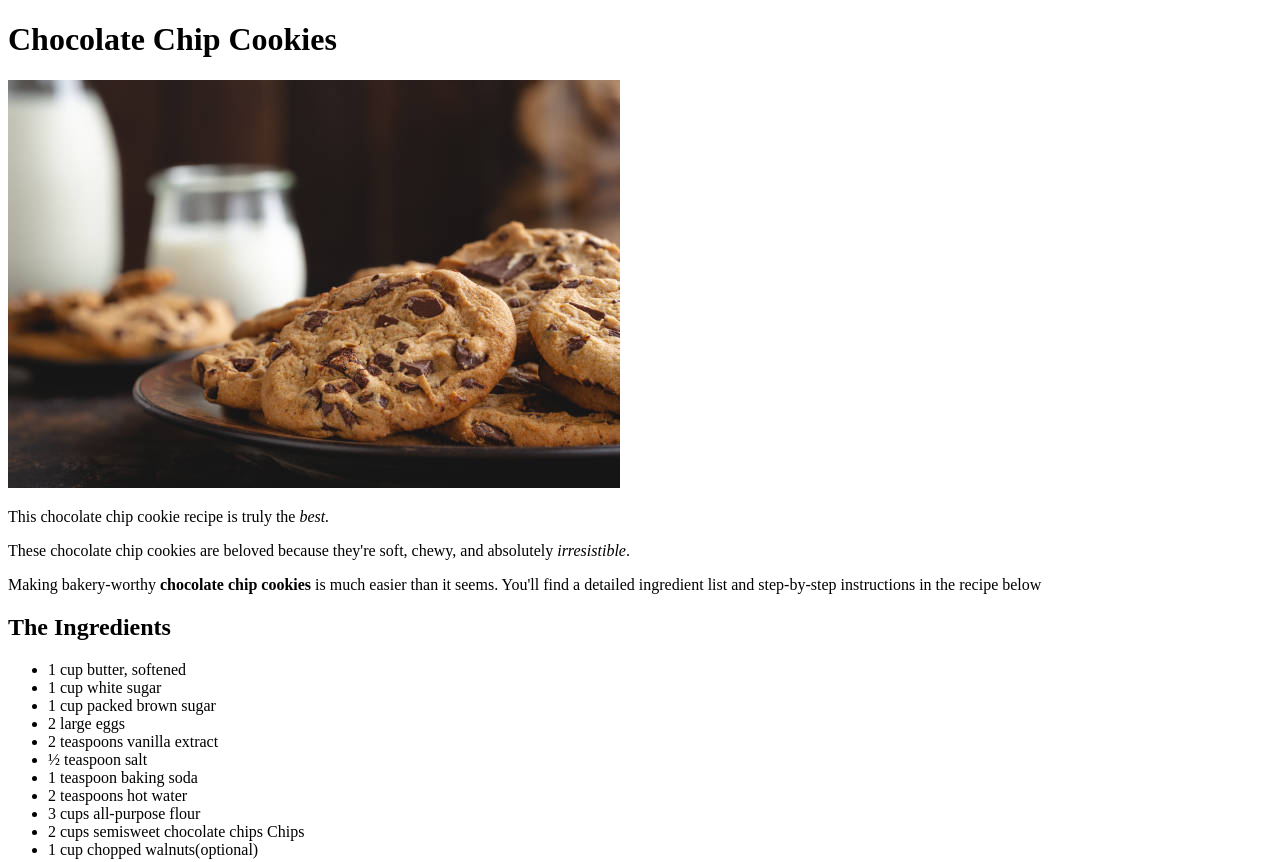
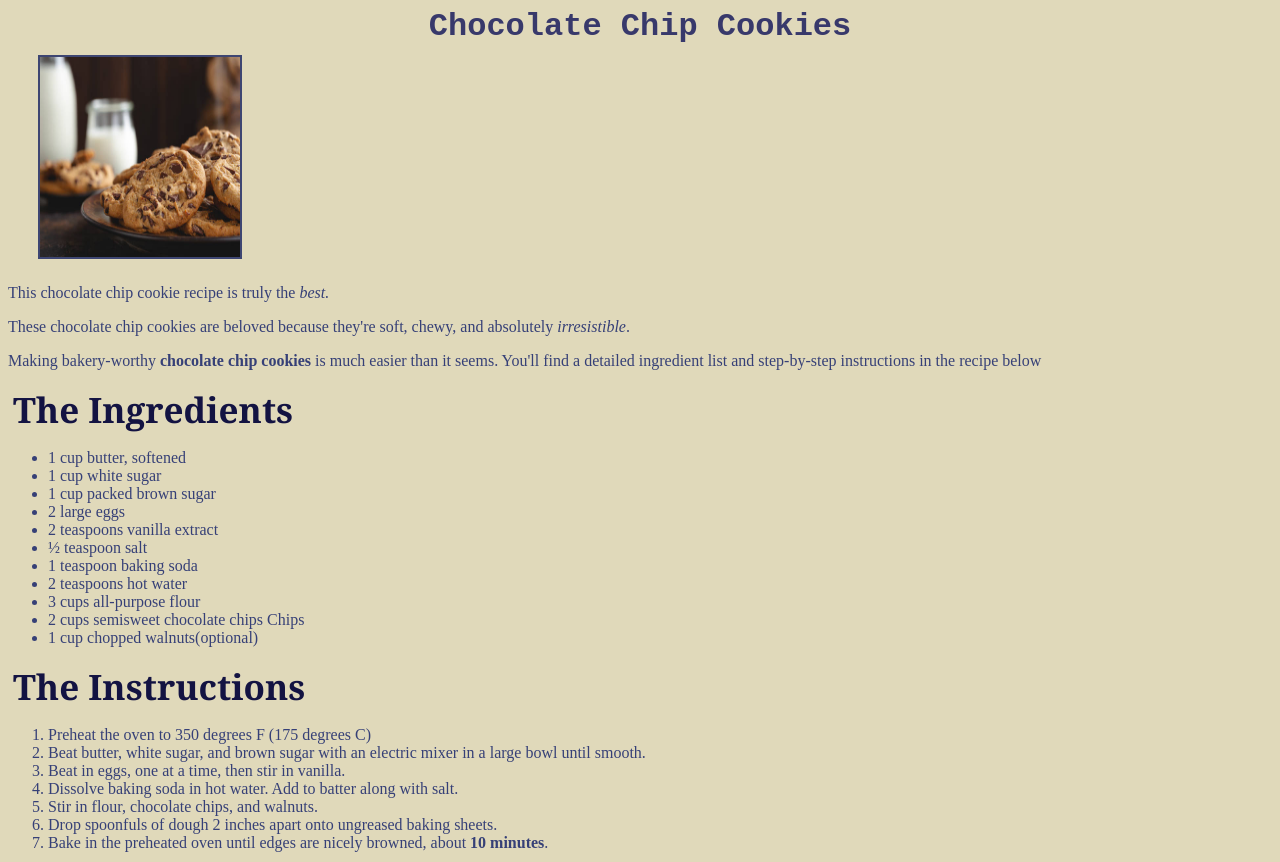
Before and after one commit to AK25-code/odin-recipes, a plain HTML site: page Recipes/chocolate-chip-cookies.html in a window 1280 px wide. Shown: the top 862 px of the page. Drawn offline with Linux system fonts and the light colour scheme.

Commit message:
done using basic css, redo it better after flexbox

```diff
--- a/Recipes/chocolate-chip-cookies.html
+++ b/Recipes/chocolate-chip-cookies.html
@@ -3,17 +3,18 @@
     <head>
         <meta charset="UTF-8">
         <title>Chocolate Chip Cookies</title>
+        <link rel="stylesheet" href="style.css"
     </head>
     <body>
         <h1>Chocolate Chip Cookies</h1>
-        <img src="../Recipes/images/chocolatechipcookies.jpg" alt="A picture of chocolate chip cookies kept on a plate">
-      <p>This chocolate chip cookie recipe is truly the <em>best.</em> </p>
-      <p>These chocolate chip cookies are beloved because they're soft,
+        <img class="images" src="../Recipes/images/chocolatechipcookies.jpg" alt="A picture of chocolate chip cookies kept on a plate">
+      <p class="content">This chocolate chip cookie recipe is truly the <em>best.</em> </p>
+      <p class="content">These chocolate chip cookies are beloved because they're soft,
          chewy, and absolutely <em>irresistible</em></emirresistible>.</p>
-         <p>Making bakery-worthy <strong>chocolate chip cookies</strong> is much easier than it seems. You'll find a detailed ingredient list
+         <p class="content">Making bakery-worthy <strong>chocolate chip cookies</strong> is much easier than it seems. You'll find a detailed ingredient list
              and step-by-step instructions in the recipe below</p>
              <h2>The Ingredients</h2>
-             <ul>
+             <ul class="content">
                 <li>1 cup butter, softened</li>
                 <li>1 cup white sugar</li>
                 <li>1 cup packed brown sugar</li>
@@ -27,7 +28,7 @@
                 <li>1 cup chopped walnuts(optional)</li>
              </ul>
              <h2>The Instructions</h2>
-             <ol>
+             <ol class="content">
                 <li>Preheat the oven to 350 degrees F (175 degrees C)</li>
                 <li>Beat butter, white sugar, and brown sugar with an electric mixer in a large bowl until smooth.
 
@@ -38,6 +39,6 @@
                 <li>Drop spoonfuls of dough 2 inches apart onto ungreased baking sheets.</li>
                 <li>Bake in the preheated oven until edges are nicely browned, about <strong>10 minutes</strong>.</li>
              </ol>
-             <p>Store in an airtight container or serve immediately and enjoy!</p>
+             <p class="content">Store in an airtight container or serve immediately and enjoy!</p>
     </body>
 </html>
--- /dev/null
+++ b/Recipes/style.css
@@ -0,0 +1,25 @@
+*{
+   background-color: rgb(224, 217, 186);
+}
+    h1{
+    font-size:-50px;
+    font-family:'Courier New', Courier, monospace, sans-serif;
+    text-align: center;
+    margin: 0 auto;
+    color: rgb(56, 57, 107);
+}
+.images{
+    width:200px;
+    height:200px;
+     border:2px solid rgb(62, 70, 114);
+     margin:10px 30px 5px 30px;
+}
+.content{
+    color:rgb(54, 64, 119);
+}
+h2{
+    font-size: 35px;
+    font-family:"Brush Script MT", Georgia, 'Times New Roman', Times, serif;
+    color:rgb(19, 19, 66);
+    margin:5px 0 5px 5px;
+}
--- a/style.css
+++ b/style.css
@@ -1,5 +1,4 @@
-*
-{
+*{
     background-color: rgb(224, 217, 186);
     text-align: center;
 }
@@ -26,10 +25,12 @@ h1{
 }
 .recipe .images{
   display: block;
+  text-align: center;
 }
 .recipe  {
   display: inline-block; /* puts them side by side */
   margin: 10px;
+  text-align: center;
 }
 .recipe p {
   margin-top: 5px;
```
Also changed, not shown: Recipes/lasagna.html (+7 -6 lines), Recipes/soy-sauce-noodles.html (+6 -5 lines).
